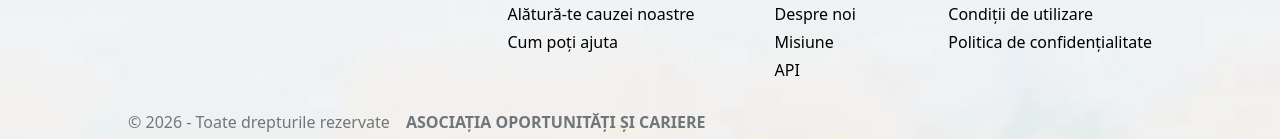
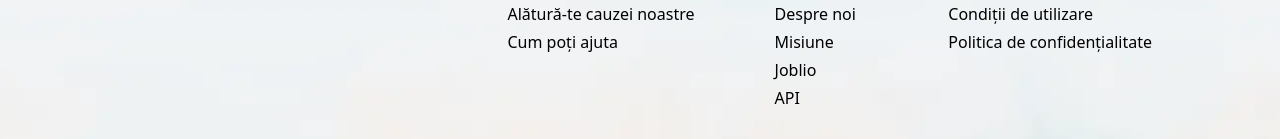
Before and after one commit to peviitor-ro/search-engine, a React (Vite) app: page / in a window 1280 px wide. Shown: the part 710-849 px from the top of the page. Built offline with nearby package versions, Linux system fonts and the light colour scheme; no server answers.

Commit message:
added joblio link

```diff
--- a/src/components/Footer.jsx
+++ b/src/components/Footer.jsx
@@ -186,6 +186,13 @@ const Footer = () => {
               Misiune
             </Link>
             <Link
+              to="https://joblio.ro/"
+              target="_blank"
+              rel="noopener noreferrer"
+            >
+              Joblio
+            </Link>
+            <Link
               to="https://api.peviitor.ro/"
               target="_blank"
               rel="noopener noreferrer"
```
